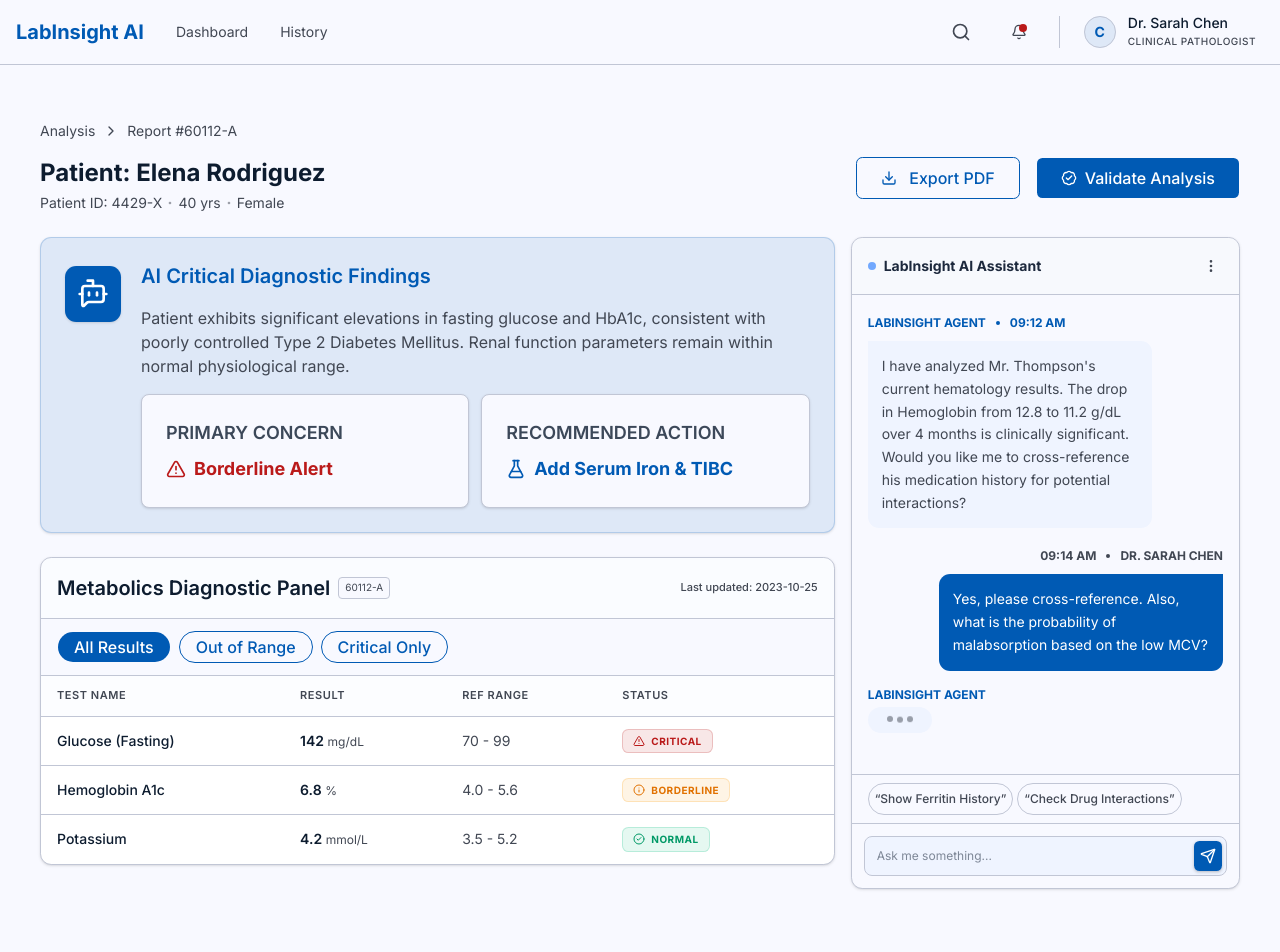
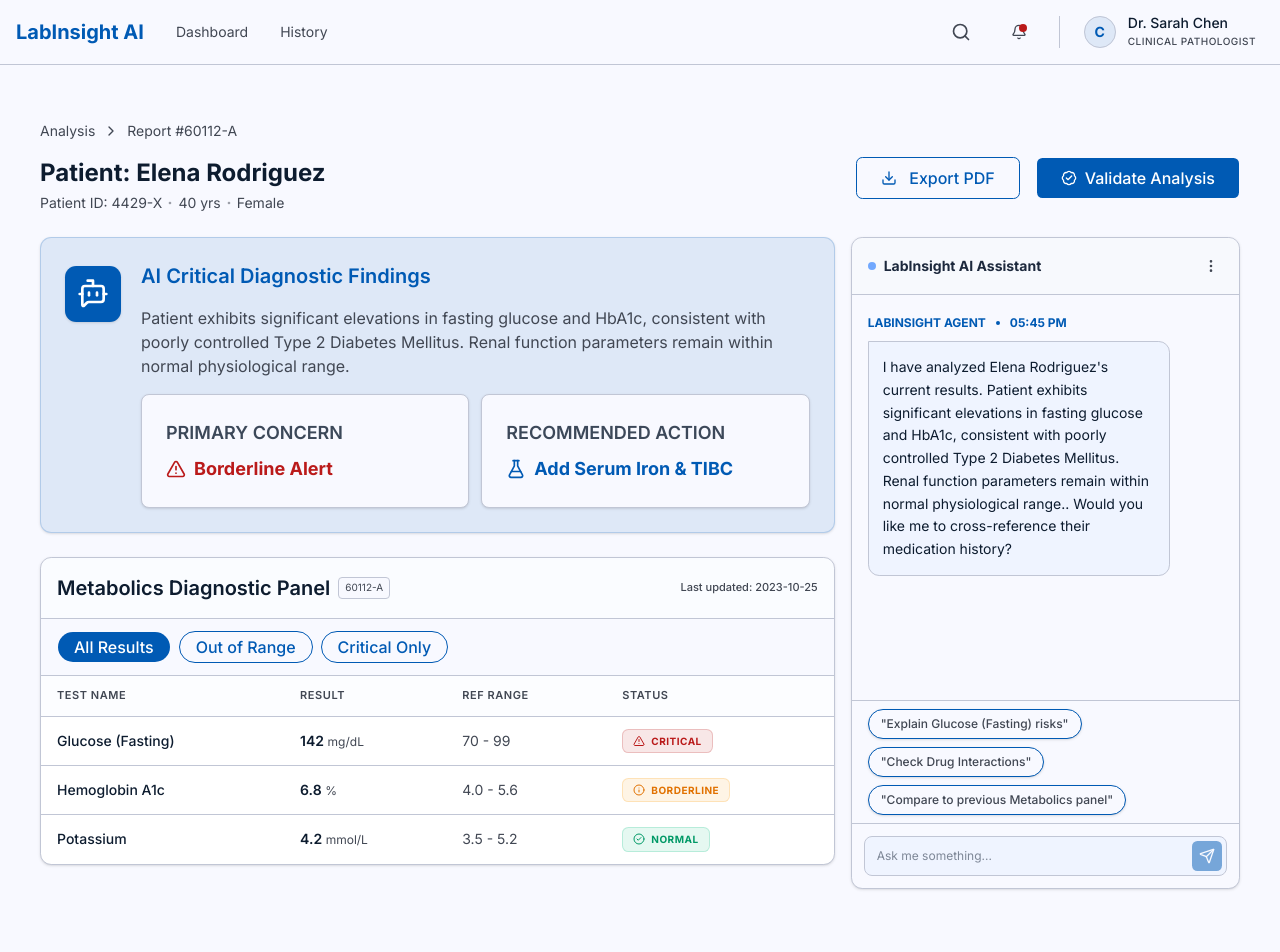
Before and after one commit to thi-miranda348/labinsight-ai-front-end, a Next.js app: page /analysis/60112-A in a window 1280 px wide. Shown: the top 952 px of the page. Built offline with nearby package versions, Linux system fonts and the light colour scheme.

Commit message:
feat(analysis): implement real-time streaming AI message interface

```diff
--- a/app/analysis/[id]/InteractiveAnalysisView.tsx
+++ b/app/analysis/[id]/InteractiveAnalysisView.tsx
@@ -1,10 +1,19 @@
 "use client"
 
+import { useState, useRef, useEffect } from "react";
 import { AnalysisReport, Patient } from "@/app/types"
 import { ChevronRight, Dot, DownloadIcon, BadgeCheck, BotMessageSquare, TriangleAlert, FlaskConicalIcon, Send, MoreVertical, DotIcon } from "lucide-react";
 import { Button } from "@/components/ui/button";
 import { TableResultsManager } from "../../../components/TableResultManager";
 import { PatientReportTitle } from "@/components/PatientReportTitle";
+
+// Define the shape of the chat messages
+interface ChatMessage {
+    id: string;
+    sender: 'ai' | 'doctor';
+    text: string;
+    timestamp: string;
+}
 
 interface viewProps {
     report: AnalysisReport;
@@ -13,6 +22,102 @@ interface viewProps {
 
 
 export function InteractiveAnalysisView({ report, patient }: viewProps) {
+    // Chat state
+    const [inputValue, setInputValue] = useState("");
+    const [isTyping, setIsTyping] = useState(false);
+
+    // Initialize with a welcome message
+    const [messages, setMessages] = useState<ChatMessage[]>([
+        {
+            id: 'msg-1',
+            sender: 'ai',
+            text: `I have analyzed ${patient.name}'s current results. ${report.primaryFindings}. Would you like me to cross-reference their medication history?`,
+            timestamp: new Date().toLocaleTimeString([], { hour: '2-digit', minute: '2-digit' })
+        }
+    ]);
+
+    // Ref to automatically scroll the chat down as new words stream in
+    const messagesEndRef = useRef<HTMLDivElement>(null);
+
+    useEffect(() => {
+        messagesEndRef.current?.scrollIntoView({ behavior: "smooth" });
+    }, [messages, isTyping]);
+
+    // --- STREAMING LOGIC ---
+    const handleSendMessage = (text: string) => {
+        if (!text.trim()) return;
+
+        // Instantly add the doctor's message
+        const newMsg: ChatMessage = {
+            id: Date.now().toString(),
+            sender: 'doctor',
+            text: text,
+            timestamp: new Date().toLocaleTimeString([], { hour: '2-digit', minute: '2-digit' })
+        };
+
+        setMessages(prev => [...prev, newMsg]);
+        setInputValue(""); // Clear the input box
+        setIsTyping(true); // Turn on the bouncing dots
+
+        // Simulate network delay (1 second) before starting the stream
+        setTimeout(() => {
+            setIsTyping(false);
+            startStreamingResponse(text);
+        }, 1000);
+    };
+
+    const startStreamingResponse = (userQuery: string) => {
+        // The full string we want the AI to eventually type out
+        const fullResponse = `Based on your request regarding "${userQuery}", I am reviewing the historical data. The low MCV strongly suggests malabsorption or deficiency. I recommend proceeding with a comprehensive Iron Panel.`;
+
+        // 3. Create an EMPTY AI message in the chat
+        const aiMessageId = (Date.now() + 1).toString();
+        const initialAiMsg: ChatMessage = {
+            id: aiMessageId,
+            sender: 'ai',
+            text: "",
+            timestamp: new Date().toLocaleTimeString([], { hour: '2-digit', minute: '2-digit' })
+        };
+
+        setMessages(prev => [...prev, initialAiMsg]);
+
+        // 4. Stream the text token by token (word by word)
+        const words = fullResponse.split(" ");
+        let currentWordIndex = 0;
+
+        const typingInterval = setInterval(() => {
+            if (currentWordIndex < words.length) {
+                setMessages(prevMessages =>
+                    prevMessages.map(msg =>
+                        msg.id === aiMessageId
+                            ? { ...msg, text: msg.text + (currentWordIndex === 0 ? "" : " ") + words[currentWordIndex] }
+                            : msg
+                    )
+                );
+                currentWordIndex++;
+            } else {
+                clearInterval(typingInterval); // Stop the timer when done
+            }
+        }, 50); // 50ms per word
+    };
+
+    const handleKeyDown = (e: React.KeyboardEvent<HTMLInputElement>) => {
+        if (e.key === 'Enter' && !isTyping) {
+            handleSendMessage(inputValue);
+        }
+    };
+
+    // Find the first critical or borderline result to suggest asking about
+    const abnormalResults = report.results.filter(r => r.status === 'Critical' || r.status === 'Borderline');
+
+    // Generate an array of dynamic strings based on the patient's actual data
+    const dynamicSuggestions = [
+        abnormalResults.length > 0
+            ? `Explain ${abnormalResults[0].analyte} risks`
+            : "Summarize normal findings",
+        "Check Drug Interactions",
+        `Compare to previous ${report.analysisType} panel`
+    ];
 
     return (
         <div className="w-full mx-auto space-y-6">
@@ -86,10 +191,10 @@ export function InteractiveAnalysisView({ report, patient }: viewProps) {
                 </div>
 
                 {/* AI chat */}
-                <div className="bg-background border rounded-xl shadow-sm overflow-hidden sticky top-20 flex flex-col h-full">
+                <div className="bg-background border rounded-xl shadow-sm overflow-hidden sticky top-20 flex flex-col h-[600px] lg:h-auto lg:min-h-[600px]">
 
                     {/* Assistant Header Section */}
-                    <div className="p-4 border-b flex items-center justify-between bg-slate-50/50 dark:bg-zinc-900/50">
+                    <div className="p-4 border-b flex items-center justify-between bg-slate-50/50 dark:bg-zinc-900/50 shrink-0">
                         <div className="flex items-center gap-2">
                             <div className="w-2 h-2 rounded-full bg-blue-500 animate-pulse" />
                             <span className="font-bold text-sm text-slate-800 dark:text-zinc-200">
@@ -103,59 +208,73 @@ export function InteractiveAnalysisView({ report, patient }: viewProps) {
 
                     {/* Messages Flow Area Container */}
                     <div className="flex-1 overflow-y-auto p-4 space-y-4 text-xs md:text-sm">
-
-                        {/* Agent Message Block */}
-                        <div className="space-y-1.5">
-                            <span className="text-[10px] lg:text-xs font-bold text-primary uppercase flex flex-row items-center justify-start gap-0">
-                                LABINSIGHT AGENT <DotIcon className="" /> 09:12 AM
+                        {messages.map((msg) => (
+                            <div key={msg.id} className={`space-y-1.5 ${msg.sender === 'doctor' ? 'flex flex-col items-end' : ''}`}>
+                                <span className={`text-[10px] lg:text-xs font-bold uppercase flex flex-row items-center justify-start gap-0 ${msg.sender === 'doctor' ? 'text-muted-foreground text-right' : 'text-primary'}`}>
+                                    {msg.sender === 'ai' ? (
+                                        <>LABINSIGHT AGENT <DotIcon className="" /> {msg.timestamp}</>
+                                    ) : (
+                                        <>{msg.timestamp} <DotIcon className="" /> DR. SARAH CHEN</>
+                                    )}
                                 </span>
-                            <div className="bg-muted p-3.5 rounded-xl rounded-tl-none text-muted-foreground leading-relaxed shadow-3xs max-w-[80%]">
-                                I have analyzed Mr. Thompson&apos;s current hematology results. The drop in Hemoglobin from 12.8 to 11.2 g/dL over 4 months is clinically significant. Would you like me to cross-reference his medication history for potential interactions?
+                                <div className={`p-3.5 rounded-xl leading-relaxed shadow-3xs max-w-[85%] ${msg.sender === 'doctor'
+                                    ? 'bg-primary text-primary-foreground rounded-tr-none'
+                                    : 'bg-muted text-foreground rounded-tl-none border border-border'
+                                    }`}>
+                                    {msg.text}
                                 </div>
                             </div>
-
-                        {/* Doctor Message Block */}
-                        <div className="space-y-1.5 flex flex-col items-end">
-                            <span className="text-[10px] lg:text-xs font-bold text-muted-foreground uppercase block text-right flex flex-row items-center justify-start gap-0">
-                                09:14 AM <DotIcon className="" /> DR. SARAH CHEN
-                            </span>
-                            <div className="bg-primary p-3.5 rounded-xl rounded-tr-none text-white leading-relaxed shadow-3xs max-w-[80%]">
-                                Yes, please cross-reference. Also, what is the probability of malabsorption based on the low MCV?
-                            </div>
-                        </div>
+                        ))}
 
                         {/* Agent Typeloader Status */}
+                        {isTyping && (
                             <div className="space-y-1">
                                 <span className="text-[10px] lg:text-xs font-bold text-primary uppercase flex flex-row items-center justify-start gap-0">
                                     LABINSIGHT AGENT
                                 </span>
-                            <div className="flex items-center gap-1 bg-muted px-4 py-2.5 rounded-full w-16 justify-center">
+                                <div className="flex items-center gap-1 bg-muted px-4 py-2.5 rounded-full w-16 justify-center rounded-tl-none border border-border">
                                     <span className="w-1.5 h-1.5 bg-muted-foreground/50 rounded-full animate-bounce [animation-delay:-0.3s]" />
                                     <span className="w-1.5 h-1.5 bg-muted-foreground/50 rounded-full animate-bounce [animation-delay:-0.15s]" />
                                     <span className="w-1.5 h-1.5 bg-muted-foreground/50 rounded-full animate-bounce" />
                                 </div>
                             </div>
+                        )}
+                        <div ref={messagesEndRef} />
                     </div>
 
                     {/* Interactive Suggestions Actions Hub */}
-                    <div className="px-4 py-2 border-t flex flex-wrap gap-1">
-                        <Button variant={"ghost"} className="text-muted-foreground text-[8px] lg:text-xs px-1.5 py-1.5 rounded-full shadow-3xs">
-                            &ldquo;Show Ferritin History&rdquo;
+                    <div className="px-4 py-2 border-t flex flex-wrap gap-2 shrink-0 bg-background">
+                        {dynamicSuggestions.map((suggestion, index) => (
+                            <Button
+                                key={index}
+                                variant={"outline"}
+                                onClick={() => handleSendMessage(suggestion)}
+                                disabled={isTyping}
+                                className="text-muted-foreground text-[10px] lg:text-xs px-3 py-1.5 rounded-full h-auto shadow-sm hover:border-primary hover:text-primary transition-colors"
+                            >
+                                "{suggestion}"
                             </Button>
-                        <Button variant={"ghost"} className="text-muted-foreground text-[8px] lg:text-xs px-1.5 py-1.5 rounded-full shadow-3xs">
-                            &ldquo;Check Drug Interactions&rdquo;
-                        </Button>
+                        ))}
                     </div>
 
                     {/* Input Box Prompt Bar */}
-                    <div className="p-3 border-t">
+                    <div className="p-3 border-t shrink-0">
                         <div className="relative flex items-center">
                             <input
                                 type="text"
                                 placeholder="Ask me something..."
-                                className="w-full h-10 pl-3 pr-10 border rounded-lg text-xs outline-none bg-muted focus:border-ring transition-all"
+                                // If inputValue is ever undefined or null, just use an empty string instead.
+                                value={inputValue || ""}
+                                onChange={(e) => setInputValue(e.target.value)}
+                                onKeyDown={handleKeyDown}
+                                disabled={isTyping}
+                                className="w-full h-10 pl-3 pr-10 border rounded-lg text-xs outline-none bg-muted focus:border-ring transition-all disabled:opacity-50"
                             />
-                            <Button className="absolute right-1 p-1.5 rounded-md shadow-sm">
+                            <Button
+                                onClick={() => handleSendMessage(inputValue)}
+                                disabled={!inputValue.trim() || isTyping}
+                                className="absolute right-1 p-1.5 h-8 w-8 rounded-md"
+                            >
                                 <Send className="w-3.5 h-3.5" />
                             </Button>
                         </div>
```
Also changed, not shown: components/TableResultManager.tsx (+1 -8 lines). Lines whose indentation alone changed are shown as unchanged.
